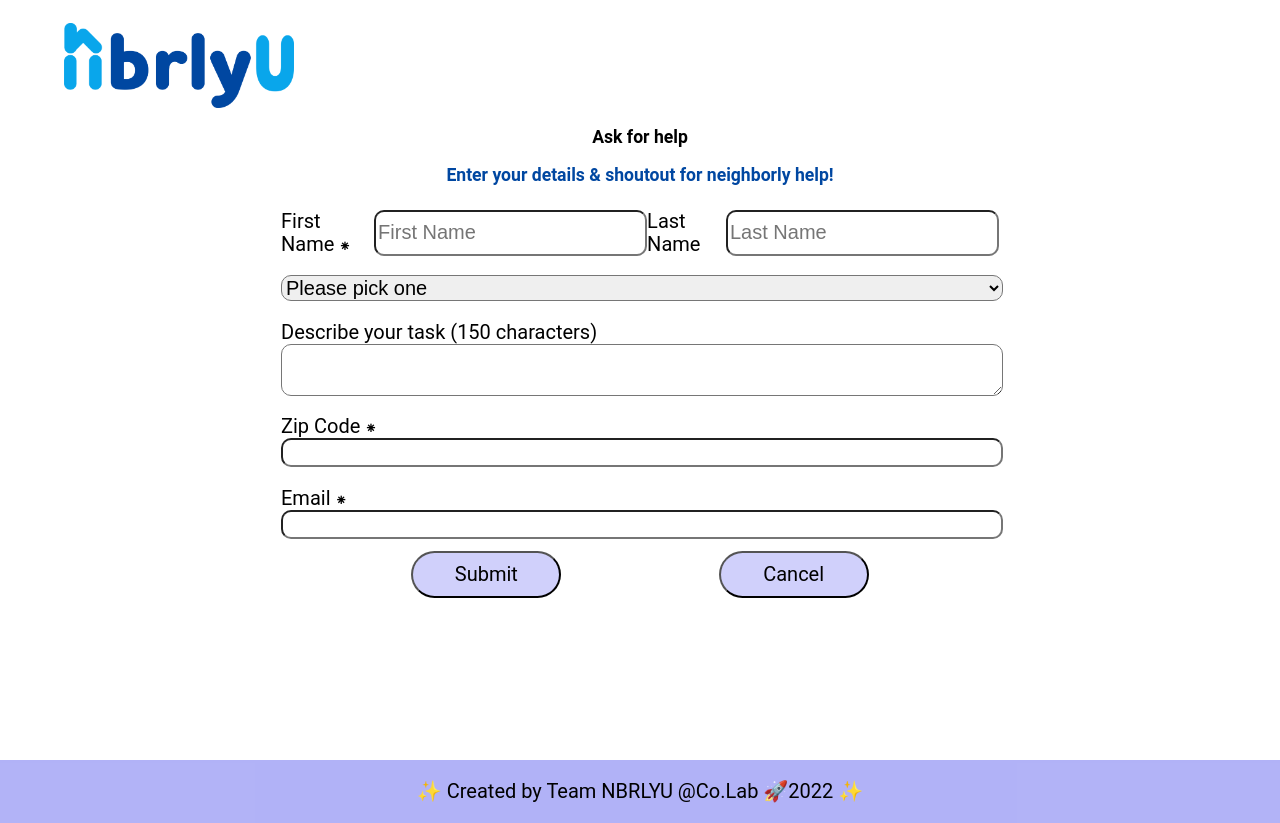
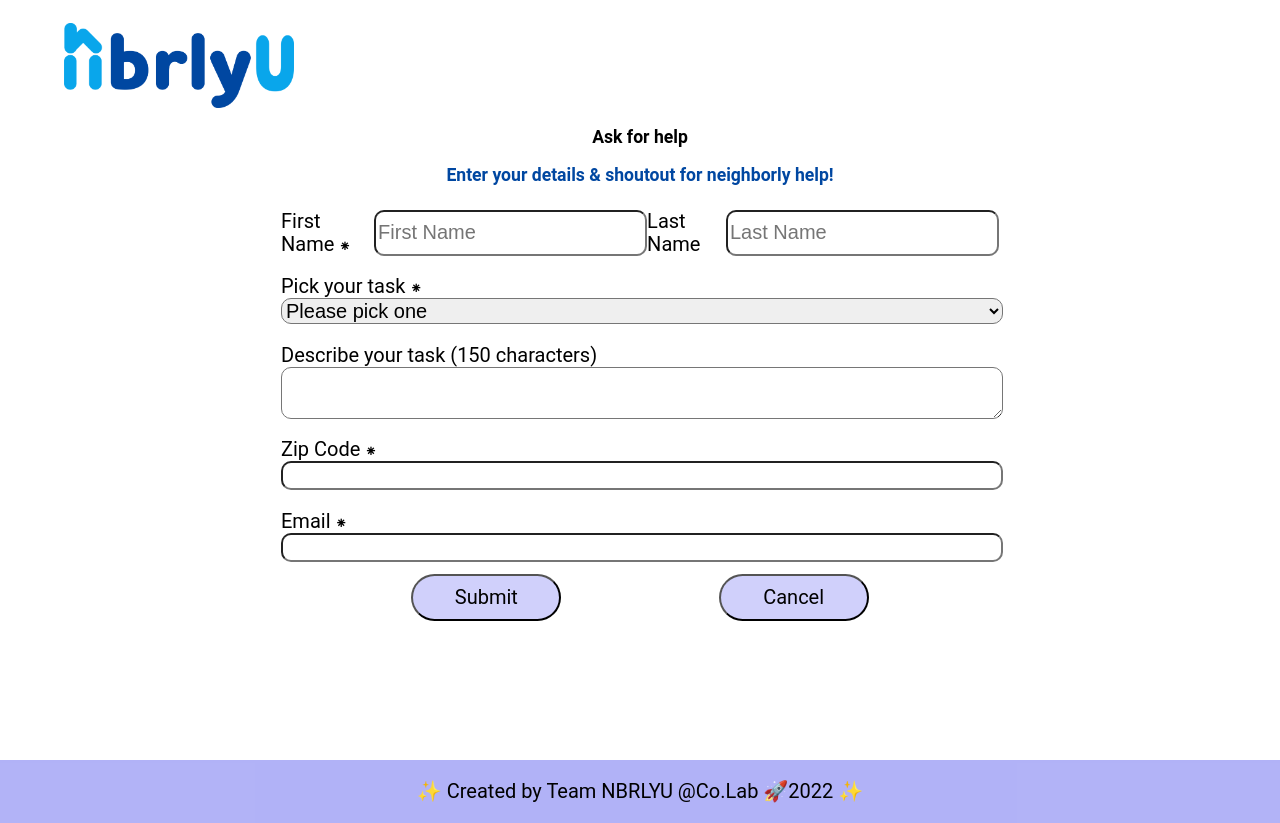
Before and after one commit to Co-Lab-You-Belong-in-Tech/NBRLYU, a React (Create React App) app: page /Request in a window 1280 px wide. Built offline with nearby package versions, Linux system fonts and the light colour scheme.

Commit message:
cancelled sr-only on label pick your task

```diff
--- a/src/pages/Request.js
+++ b/src/pages/Request.js
@@ -52,9 +52,7 @@ function Request() {
             />
           </fieldset>
           <fieldset className="task-dropdown">
-            <label htmlFor="task-list" className="sr-only">
-              Pick your task ⁕
-            </label>
+            <label htmlFor="task-list">Pick your task ⁕</label>
             <select
               id="task-list"
               value={taskSelect}
```
